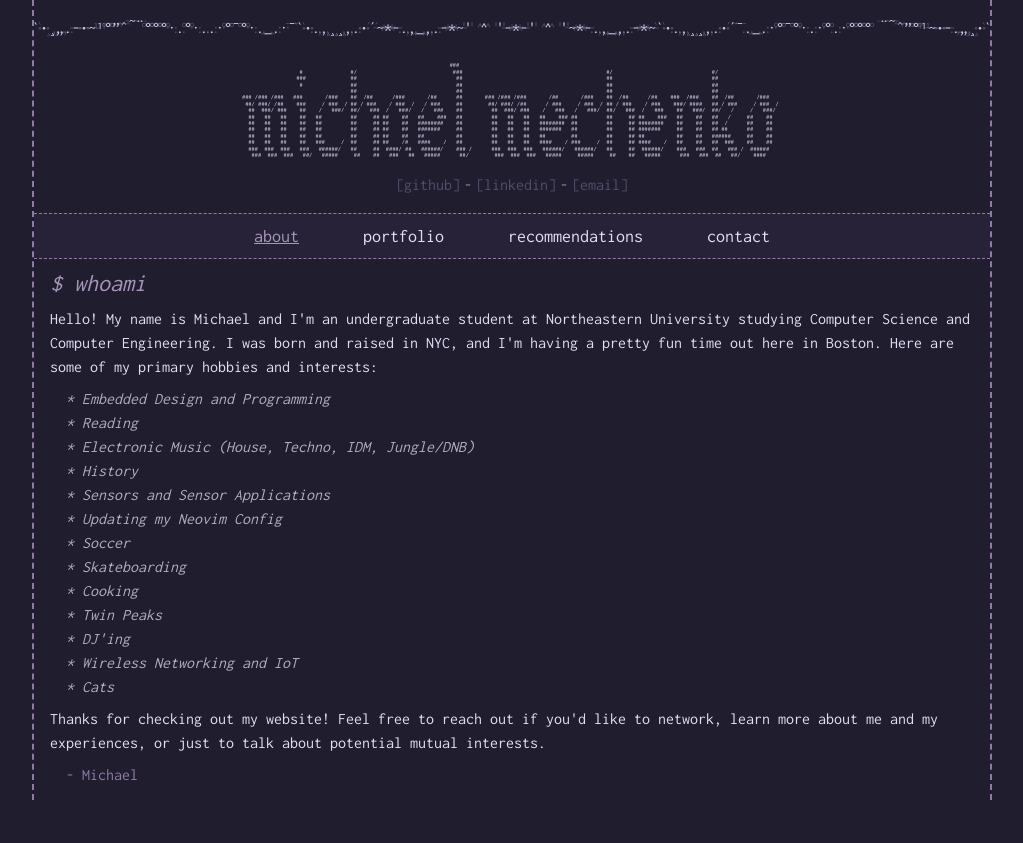
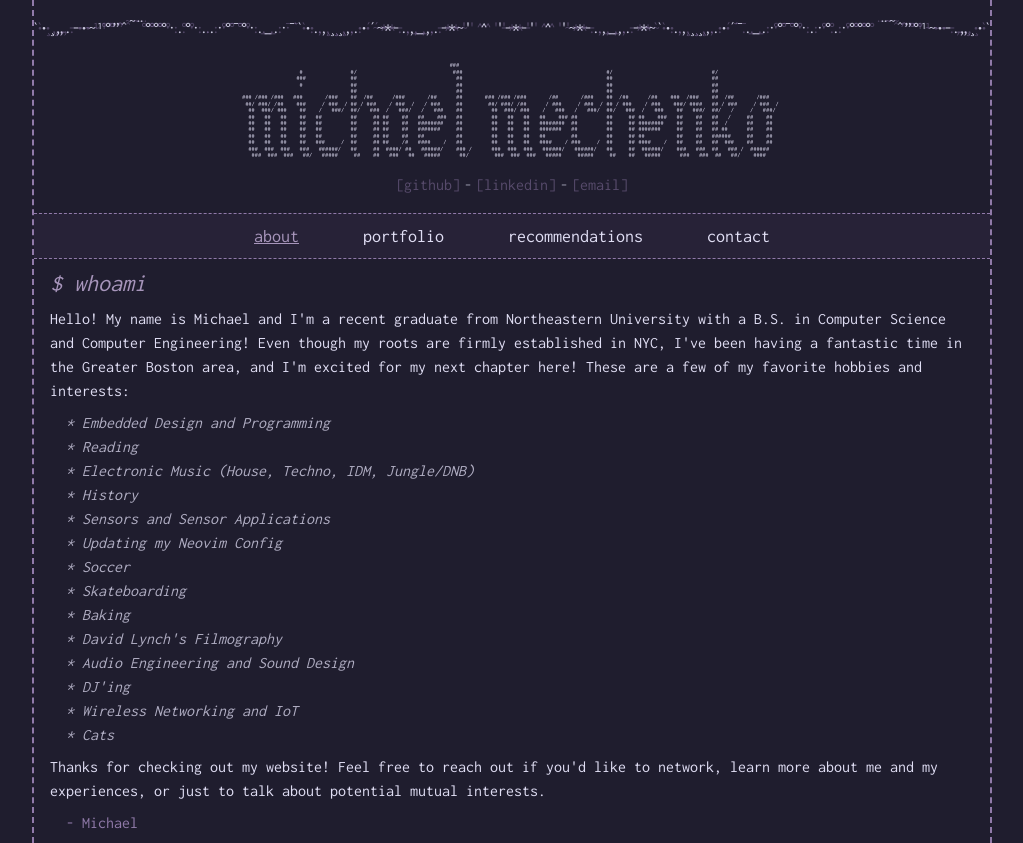
Before and after one commit to michaelmechenko/michaelmechenko.github.io, a SvelteKit app: page / in a window 1280 px wide. Shown: the whole page, without its empty margins (128-1151 px from the left). Before the commit the page ends 800 px from the top, so only its background shows below. Built offline with nearby package versions, Linux system fonts and the light colour scheme.

Commit message:
updated about

```diff
--- a/src/routes/content/AboutSection.svelte
+++ b/src/routes/content/AboutSection.svelte
@@ -1,9 +1,10 @@
 <div class="">
 	<ul class="">
 		<div class="pb-2">
-			Hello! My name is Michael and I'm an undergraduate student at Northeastern University studying
-			Computer Science and Computer Engineering. I was born and raised in NYC, and I'm having a
-			pretty fun time out here in Boston. Here are some of my primary hobbies and interests:
+			Hello! My name is Michael and I'm a recent graduate from Northeastern University with a B.S.
+			in Computer Science and Computer Engineering! Even though my roots are firmly established in
+			NYC, I've been having a fantastic time in the Greater Boston area, and I'm excited for my next
+			chapter here! These are a few of my favorite hobbies and interests:
 		</div>
 
 		<li>
@@ -33,10 +34,13 @@
 			<div class="px-4 italic text-1-text/75">* Skateboarding</div>
 		</li>
 		<li>
-			<div class="px-4 italic text-1-text/75">* Cooking</div>
+			<div class="px-4 italic text-1-text/75">* Baking</div>
 		</li>
 		<li>
-			<div class="px-4 italic text-1-text/75">* Twin Peaks</div>
+			<div class="px-4 italic text-1-text/75">* David Lynch's Filmography</div>
+		</li>
+		<li>
+			<div class="px-4 italic text-1-text/75">* Audio Engineering and Sound Design</div>
 		</li>
 		<li>
 			<div class="px-4 italic text-1-text/75">* DJ'ing</div>
```
